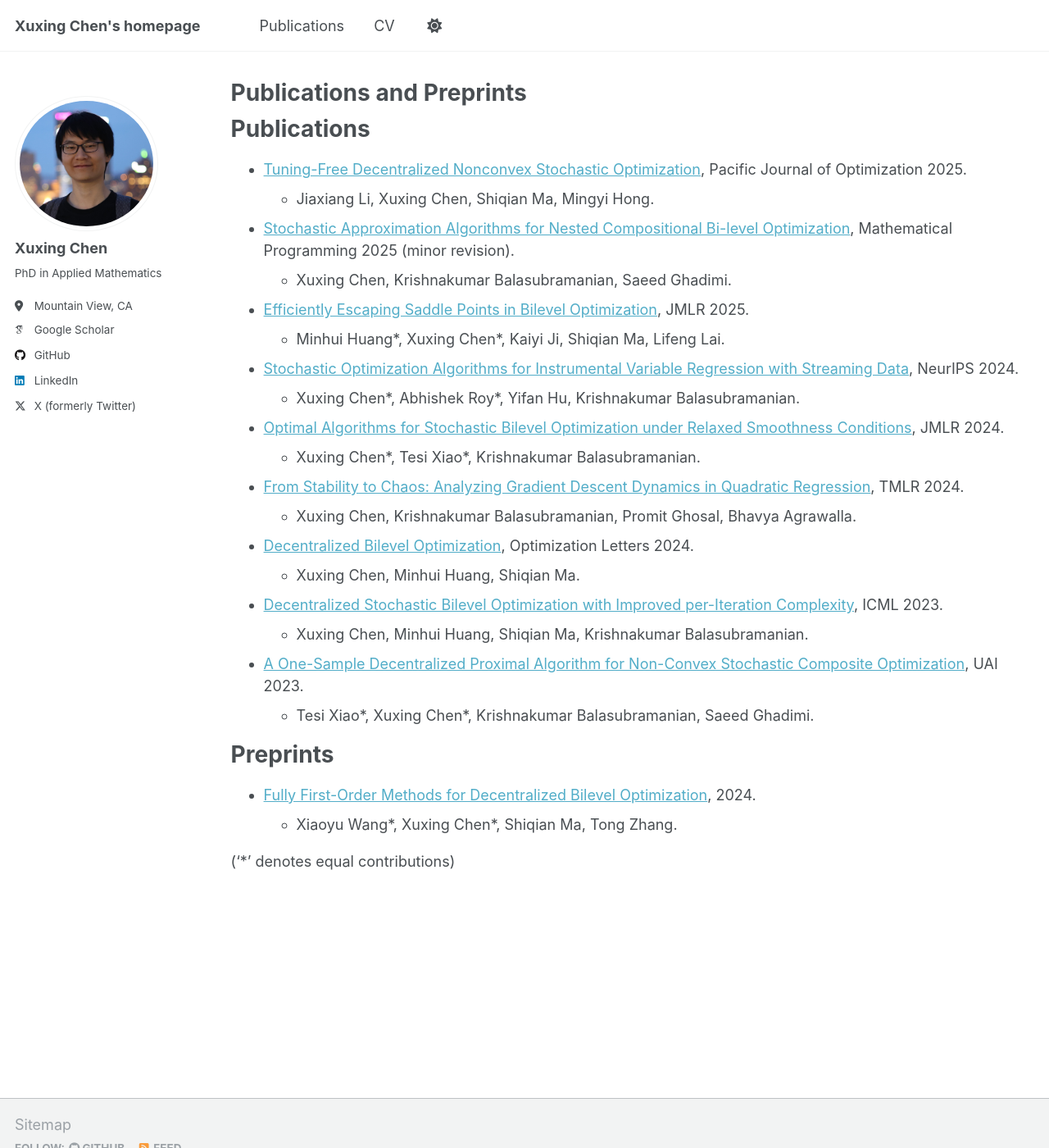
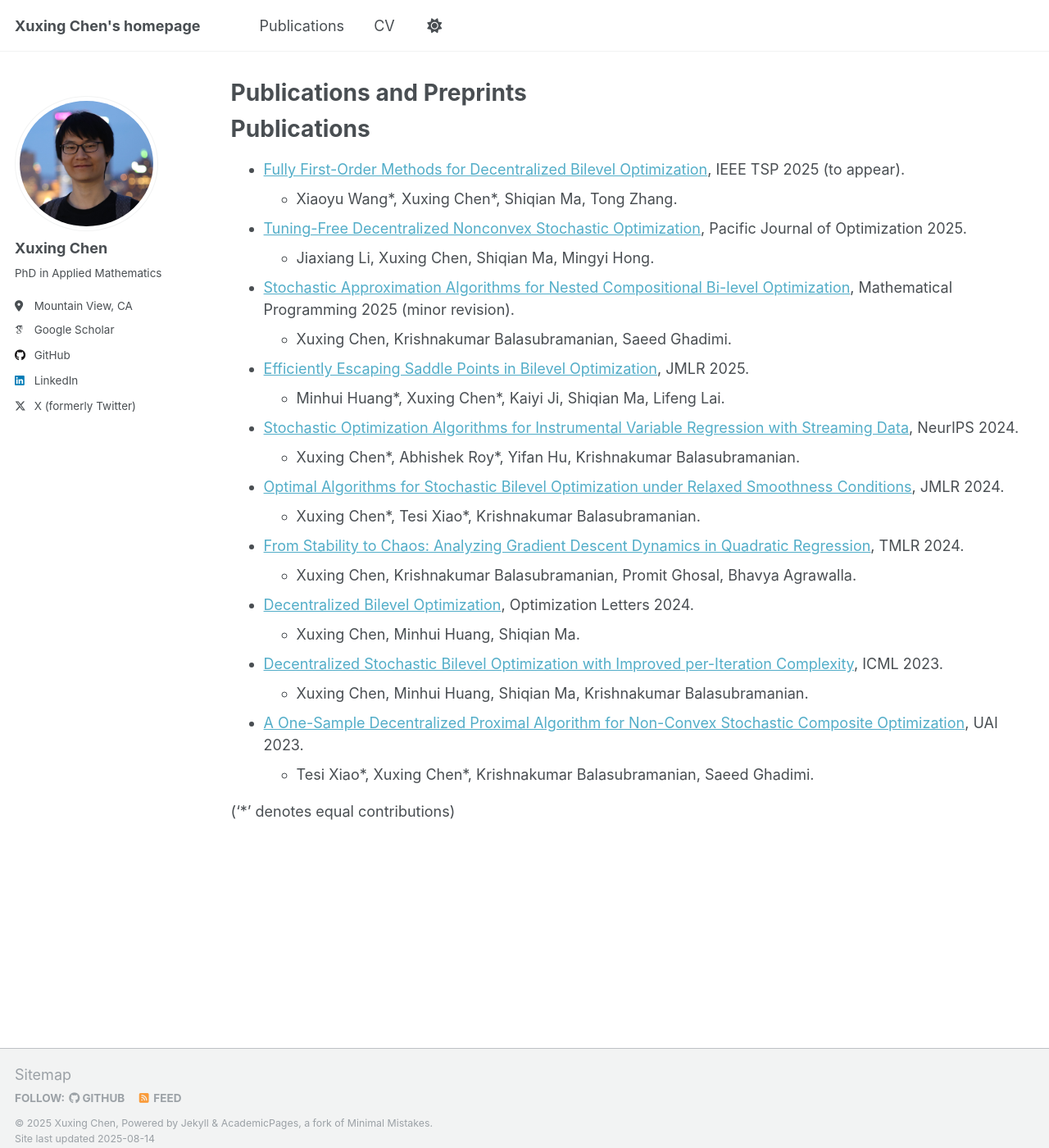
Before and after one commit to xuxingc/xuxingc.github.io, a Jekyll site: the page built from _pages/publications.md, in a window 1280 px wide and 1400 px high. Shown: the whole window at 82% size. Built offline with Jekyll 4.4.1, drawn with Linux system fonts in a browser that asks for light colours; some web fonts are replaced; part of the change alters nothing that is shown.

Commit message:
Update publications.md

```diff
--- a/_pages/publications.md
+++ b/_pages/publications.md
@@ -7,6 +7,8 @@ author_profile: true
 
 Publications
 ==========
+* [Fully First-Order Methods for Decentralized Bilevel Optimization](https://arxiv.org/abs/2410.19319), IEEE TSP 2025 (to appear).
+  * Xiaoyu Wang\*, Xuxing Chen\*, Shiqian Ma, Tong Zhang.
 * [Tuning-Free Decentralized Nonconvex Stochastic Optimization](http://manu71.magtech.com.cn/Jwk3_pjo/EN/10.61208/pjo-2025-009), Pacific Journal of Optimization 2025.
   * Jiaxiang Li, Xuxing Chen, Shiqian Ma, Mingyi Hong.
 * [Stochastic Approximation Algorithms for Nested Compositional Bi-level Optimization](https://arxiv.org/abs/2307.05384), Mathematical Programming 2025 (minor revision).
@@ -26,10 +28,4 @@ Publications
 * [A One-Sample Decentralized Proximal Algorithm for Non-Convex Stochastic Composite Optimization](https://proceedings.mlr.press/v216/xiao23a/xiao23a.pdf), UAI 2023.
   * Tesi Xiao\*, Xuxing Chen\*, Krishnakumar Balasubramanian, Saeed Ghadimi.
 
-Preprints
-==========
-* [Fully First-Order Methods for Decentralized Bilevel Optimization](https://arxiv.org/abs/2410.19319), 2024.
-  * Xiaoyu Wang\*, Xuxing Chen\*, Shiqian Ma, Tong Zhang.
-
-
 ('*' denotes equal contributions)
```
